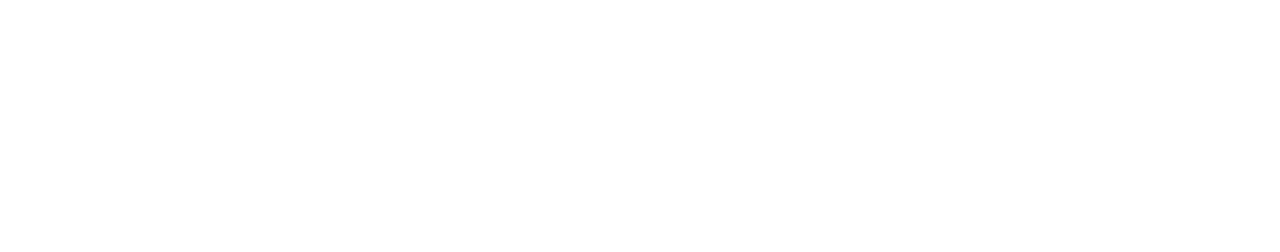
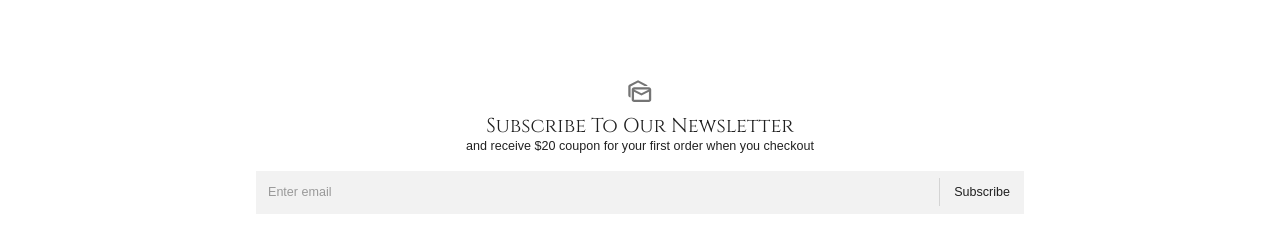
Before and after one commit to ValeriiArt/ecommerce-app, a React (Create React App) app in the folder client/: page / in a window 1280 px wide. Shown: the part 911-1163 px from the top of the page. Before the commit the page ends 981 px from the top, so only its background shows below. Built offline with nearby package versions, Linux system fonts and the light colour scheme; no server answers; a web font is replaced by a local one.

Commit message:
add component Subscribe (don't has a logic funtion)

```diff
--- a/client/src/page/home/Home.jsx
+++ b/client/src/page/home/Home.jsx
@@ -1,12 +1,14 @@
 import MainCarousel from './MainCarousel';
 import ShoppingList from './ShoppingList';
+import Subscribe from './Subscribe'
 
 
 const Home = () => {
     return (
         <div className='home'>
             <MainCarousel />
-            <ShoppingList/>
+            <ShoppingList />
+            <Subscribe />
         </div>
     );
 };
--- /dev/null
+++ b/client/src/page/home/Subscribe.jsx
@@ -0,0 +1,40 @@
+import { Box, InputBase, Divider, Typography, IconButton } from "@mui/material";
+import MarkEmailReadOutlinedIcon from "@mui/icons-material/MarkAsUnreadOutlined";
+import { useState } from "react";
+
+
+const Subscribe = () => {
+    const [email, setEmail] = useState('');
+
+
+    return (
+        <Box width='80%' margin='80px auto' textAlign='center'>
+            <IconButton>
+                <MarkEmailReadOutlinedIcon fontSize="large"/>
+            </IconButton>
+            <Typography variant="h3">Subscribe To Our Newsletter</Typography>
+            <Typography>and receive $20 coupon for your first order when you checkout</Typography>
+            <Box
+                p='2px 4px'
+                m='15px auto'
+                display='flex'
+                alignItems='center'
+                width='75%'
+                backgroundColor='#f2f2f2'
+            >
+                <InputBase
+                    sx={{ ml: 1, flex: 1 }}
+                    placeholder='Enter email'
+                    onChange={(e) => setEmail(e.target.value)}
+                    value={email}
+                />
+                <Divider sx={{ height: 28, m: 0.5 }} orientation='vertical' />
+                <Typography sx={{p: '10px', ':hover': {cursor: 'pointer'}}} >Subscribe</Typography>
+            </Box>
+        </Box>
+    )
+
+};
+
+
+export default Subscribe;
```
